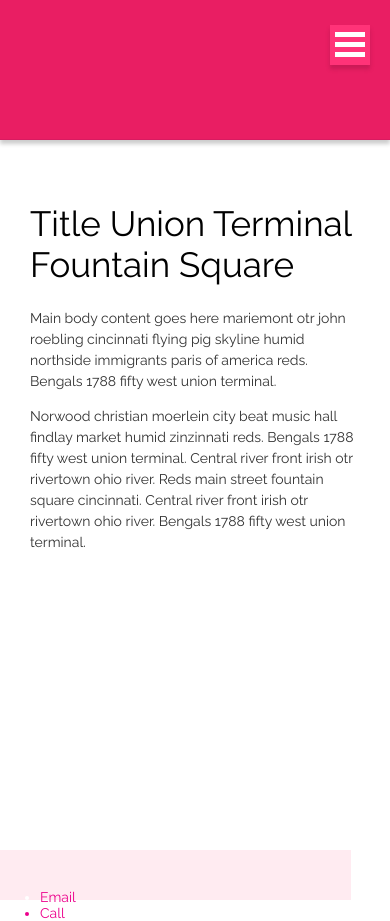
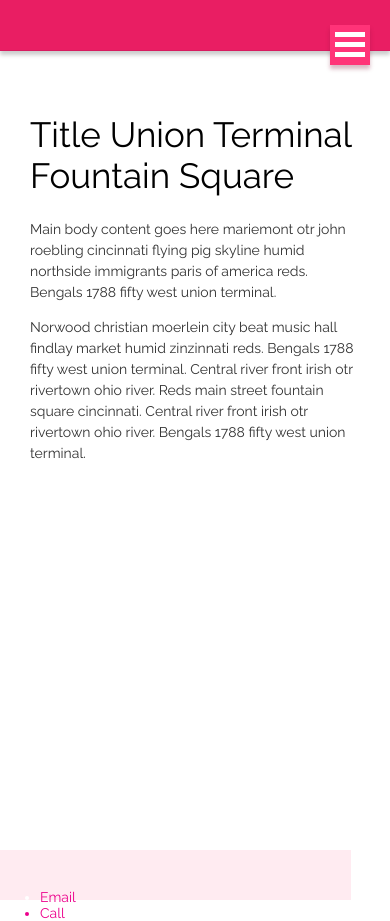
Before and after one commit to banbanbana/happybana.github.io, a Jekyll site: the page index.html, which Jekyll copies as it is, in a window 390 px wide. Built offline with Jekyll 4.4.1, drawn with Linux system fonts in a browser that asks for light colours.

Commit message:
Update test.css

```diff
--- a/css/test.css
+++ b/css/test.css
@@ -158,7 +158,7 @@ label:after{
 		  z-index: 9999;
 		  float: none;
 	}
-	header {padding:40px 0px; height:140px;}
+	/*header {padding:40px 0px; height:140px;}*/
 }
 
 @media screen and (max-width: 768px) {
```
